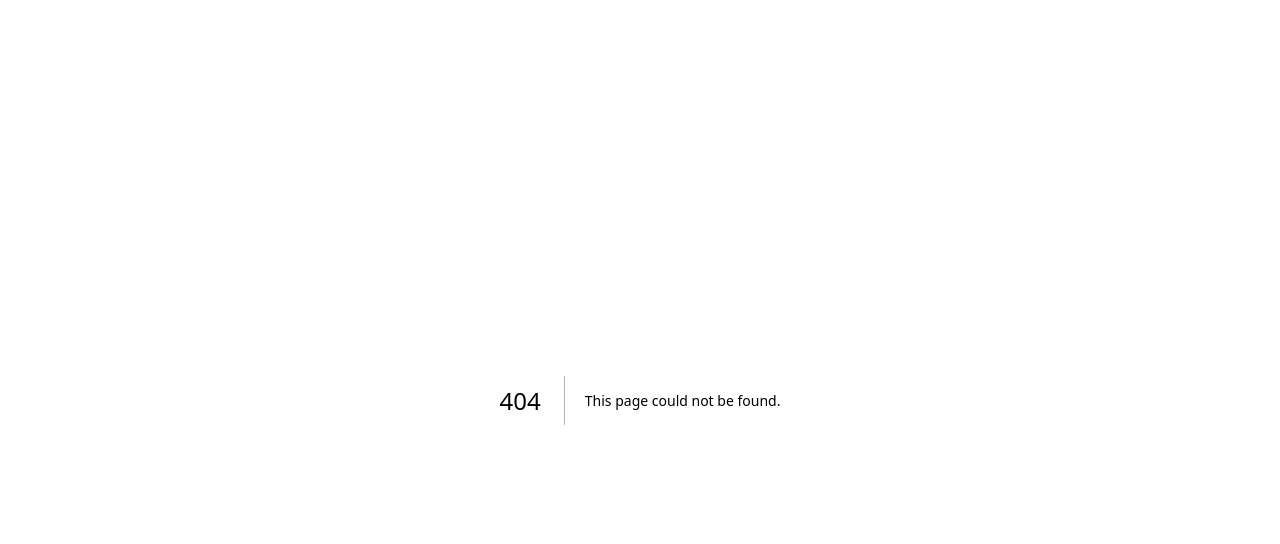
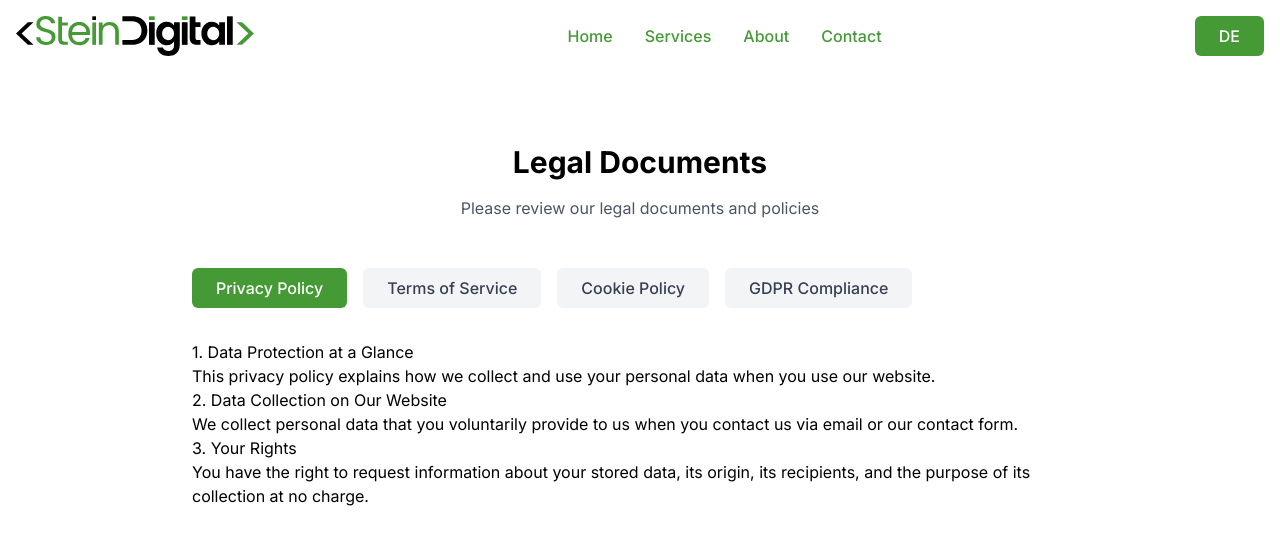
Before and after one commit to Schmurgeli/steindigital, a Next.js app: page /legal in a window 1280 px wide. Before the commit this address had no page. Shown: the top 544 px of the page. Built offline with nearby package versions, Linux system fonts and the light colour scheme.

Commit message:
add legal terms

```diff
--- a/app/layout.tsx
+++ b/app/layout.tsx
@@ -3,6 +3,7 @@ import type { Metadata } from "next";
 import { Inter } from "next/font/google";
 import "./globals.css";
 import { LanguageProvider } from "@/components/language-provider";
+import Navbar from "@/components/navbar";
 
 const inter = Inter({ subsets: ["latin"] });
 
@@ -20,7 +21,10 @@ export default function RootLayout({
   return (
     <html lang="en">
       <body className={inter.className}>
-        <LanguageProvider>{children}</LanguageProvider>
+        <LanguageProvider>
+          <Navbar />
+          {children}
+        </LanguageProvider>
       </body>
     </html>
   );
--- /dev/null
+++ b/app/legal/page.tsx
@@ -0,0 +1,5 @@
+import Legal from "@/components/legal";
+
+export default function LegalPage() {
+  return <Legal />;
+}
--- a/components/contact.tsx
+++ b/components/contact.tsx
@@ -7,7 +7,7 @@ export default function Contact() {
   const { t } = useLanguage();
 
   return (
-    <section id="contact" className="py-20 bg-gray-50">
+    <section id="contact" className="py-20 bg-white">
       <div className="container mx-auto px-4">
         <div className="grid grid-cols-1 md:grid-cols-2 gap-12 items-start">
           {/* Get in Touch Section */}
@@ -19,7 +19,7 @@ export default function Contact() {
           {/* Contact Information */}
           <div className="space-y-8">
             <div className="flex items-start">
-              <Mail className="h-6 w-6 text-green-500 mr-3 flex-shrink-0 mt-0.5" />
+              <Mail className="h-6 w-6 text-[#459a35] mr-3 flex-shrink-0 mt-0.5" />
               <div>
                 <p className="font-medium">{t("contact.email")}</p>
                 <p className="text-gray-600">info@steindigital.com</p>
@@ -27,7 +27,7 @@ export default function Contact() {
             </div>
 
             <div className="flex items-start">
-              <Phone className="h-6 w-6 text-green-500 mr-3 flex-shrink-0 mt-0.5" />
+              <Phone className="h-6 w-6 text-[#459a35] mr-3 flex-shrink-0 mt-0.5" />
               <div>
                 <p className="font-medium">{t("contact.phone")}</p>
                 <p className="text-gray-600">+49 (0) 123 456 789</p>
@@ -35,7 +35,7 @@ export default function Contact() {
             </div>
 
             <div className="flex items-start">
-              <MapPin className="h-6 w-6 text-green-500 mr-3 flex-shrink-0 mt-0.5" />
+              <MapPin className="h-6 w-6 text-[#459a35] mr-3 flex-shrink-0 mt-0.5" />
               <div>
                 <p className="font-medium">{t("contact.address")}</p>
                 <p className="text-gray-600">Musterstraße 123, 12345 Berlin, Deutschland</p>
--- a/components/features.tsx
+++ b/components/features.tsx
@@ -7,7 +7,7 @@ export default function Features() {
   const { t } = useLanguage();
 
   return (
-    <section className="py-20 bg-white">
+    <section id="features" className="py-20 bg-white">
       <div className="container mx-auto px-4">
         <div className="text-center mb-16">
           <h2 className="text-3xl md:text-4xl font-bold mb-4">{t("features.title")}</h2>
@@ -15,33 +15,33 @@ export default function Features() {
         </div>
 
         <div className="grid grid-cols-1 md:grid-cols-2 lg:grid-cols-4 gap-8">
-          <div className="bg-gray-50 p-6 rounded-lg">
+          <div className="bg-green-50 p-6 rounded-lg">
             <div className="flex items-center mb-4">
-              <CheckCircle className="h-6 w-6 text-green-500 mr-2" />
+              <CheckCircle className="h-6 w-6 text-[#459a35] mr-2" />
               <h3 className="text-xl font-semibold">{t("features.innovation")}</h3>
             </div>
             <p className="text-gray-600">{t("features.innovation.desc")}</p>
           </div>
 
-          <div className="bg-gray-50 p-6 rounded-lg">
+          <div className="bg-green-50 p-6 rounded-lg">
             <div className="flex items-center mb-4">
-              <CheckCircle className="h-6 w-6 text-green-500 mr-2" />
+              <CheckCircle className="h-6 w-6 text-[#459a35] mr-2" />
               <h3 className="text-xl font-semibold">{t("features.expertise")}</h3>
             </div>
             <p className="text-gray-600">{t("features.expertise.desc")}</p>
           </div>
 
-          <div className="bg-gray-50 p-6 rounded-lg">
+          <div className="bg-green-50 p-6 rounded-lg">
             <div className="flex items-center mb-4">
-              <CheckCircle className="h-6 w-6 text-green-500 mr-2" />
+              <CheckCircle className="h-6 w-6 text-[#459a35] mr-2" />
               <h3 className="text-xl font-semibold">{t("features.support")}</h3>
             </div>
             <p className="text-gray-600">{t("features.support.desc")}</p>
           </div>
 
-          <div className="bg-gray-50 p-6 rounded-lg">
+          <div className="bg-green-50 p-6 rounded-lg">
             <div className="flex items-center mb-4">
-              <CheckCircle className="h-6 w-6 text-green-500 mr-2" />
+              <CheckCircle className="h-6 w-6 text-[#459a35] mr-2" />
               <h3 className="text-xl font-semibold">{t("features.quality")}</h3>
             </div>
             <p className="text-gray-600">{t("features.quality.desc")}</p>
--- a/components/footer.tsx
+++ b/components/footer.tsx
@@ -8,7 +8,7 @@ export default function Footer() {
   const { t } = useLanguage();
 
   return (
-    <footer className="bg-gray-900 text-white">
+    <footer className="bg-green-900 text-white">
       <div className="container mx-auto px-4 py-12">
         <div className="grid grid-cols-1 md:grid-cols-3 md:gap-48 gap-8">
           <div className="md:col-span-1">
@@ -59,22 +59,22 @@ export default function Footer() {
             <h3 className="text-lg font-semibold mb-4">{t("footer.legal")}</h3>
             <ul className="space-y-2">
               <li>
-                <Link href="#" className="text-gray-400 hover:text-green-400 transition-colors">
+                <Link href="/legal?doc=privacy" className="text-gray-400 hover:text-green-400 transition-colors">
                   {t("footer.privacy")}
                 </Link>
               </li>
               <li>
-                <Link href="#" className="text-gray-400 hover:text-green-400 transition-colors">
+                <Link href="/legal?doc=terms" className="text-gray-400 hover:text-green-400 transition-colors">
                   {t("footer.terms")}
                 </Link>
               </li>
               <li>
-                <Link href="#" className="text-gray-400 hover:text-green-400 transition-colors">
+                <Link href="/legal?doc=cookies" className="text-gray-400 hover:text-green-400 transition-colors">
                   {t("footer.cookies")}
                 </Link>
               </li>
               <li>
-                <Link href="#" className="text-gray-400 hover:text-green-400 transition-colors">
+                <Link href="/legal?doc=gdpr" className="text-gray-400 hover:text-green-400 transition-colors">
                   {t("footer.gdpr")}
                 </Link>
               </li>
--- a/components/hero.tsx
+++ b/components/hero.tsx
@@ -30,7 +30,7 @@ export default function Hero() {
           <div className="flex flex-col sm:flex-row gap-4">
             <Link
               href="#services"
-              className="bg-green-500 hover:bg-green-600 text-white px-8 py-3 rounded-md font-medium transition-colors inline-flex items-center justify-center"
+              className="bg-[#459a35] hover:bg-green-600 text-white px-8 py-3 rounded-md font-medium transition-colors inline-flex items-center justify-center"
               scroll={true}
             >
               Our Services
--- a/components/language-provider.tsx
+++ b/components/language-provider.tsx
@@ -68,6 +68,10 @@ interface TranslationKeys {
   "contact.error": string;
   "contact.required": string;
   "contact.invalid_email": string;
+
+  // Legal
+  "legal.title": string;
+  "legal.subtitle": string;
 }
 
 interface LanguageContextType {
@@ -133,8 +137,8 @@ const translations: Record<Language, TranslationKeys> = {
     // Contact
     "contact.title": "Get in Touch",
     "contact.subtitle": "Let's discuss how we can help your business grow",
-    "contact.name": "Your Name",
-    "contact.email": "Your Email",
+    "contact.name": "Name",
+    "contact.email": "Email",
     "contact.phone": "Phone",
     "contact.address": "Address",
     "contact.subject": "Subject",
@@ -144,6 +148,10 @@ const translations: Record<Language, TranslationKeys> = {
     "contact.error": "Error sending message. Please try again.",
     "contact.required": "This field is required",
     "contact.invalid_email": "Please enter a valid email address",
+
+    // Legal
+    "legal.title": "Legal Documents",
+    "legal.subtitle": "Please review our legal documents and policies",
   },
   de: {
     // Navbar
@@ -200,7 +208,7 @@ const translations: Record<Language, TranslationKeys> = {
     "contact.title": "Kontaktieren Sie uns",
     "contact.subtitle": "Lassen Sie uns besprechen, wie wir Ihr Unternehmen unterstützen können",
     "contact.name": "Ihr Name",
-    "contact.email": "Ihre E-Mail",
+    "contact.email": "E-Mail",
     "contact.phone": "Telefon",
     "contact.address": "Adresse",
     "contact.subject": "Betreff",
@@ -210,6 +218,10 @@ const translations: Record<Language, TranslationKeys> = {
     "contact.error": "Fehler beim Senden der Nachricht. Bitte versuchen Sie es erneut.",
     "contact.required": "Dieses Feld ist erforderlich",
     "contact.invalid_email": "Bitte geben Sie eine gültige E-Mail-Adresse ein",
+
+    // Legal
+    "legal.title": "Rechtliche Dokumente",
+    "legal.subtitle": "Bitte lesen Sie unsere rechtlichen Dokumente und Richtlinien",
   },
 };
 
--- /dev/null
+++ b/components/legal.tsx
@@ -0,0 +1,182 @@
+"use client";
+
+import { useState, useEffect } from "react";
+import { useLanguage } from "./language-provider";
+import { useSearchParams } from "next/navigation";
+
+type LegalDocumentType = "privacy" | "terms" | "cookies" | "gdpr";
+
+interface LegalDocument {
+  title: string;
+  content: string;
+}
+
+interface LegalDocuments {
+  [key: string]: {
+    en: LegalDocument;
+    de: LegalDocument;
+  };
+}
+
+export default function Legal() {
+  const { t, language } = useLanguage();
+  const searchParams = useSearchParams();
+  const [activeTab, setActiveTab] = useState<LegalDocumentType>("privacy");
+
+  useEffect(() => {
+    const doc = searchParams.get("doc");
+    if (doc && ["privacy", "terms", "cookies", "gdpr"].includes(doc)) {
+      setActiveTab(doc as LegalDocumentType);
+    }
+  }, [searchParams]);
+
+  const legalDocuments: LegalDocuments = {
+    privacy: {
+      en: {
+        title: "Privacy Policy",
+        content: `
+          <h2>1. Data Protection at a Glance</h2>
+          <p>This privacy policy explains how we collect and use your personal data when you use our website.</p>
+
+          <h2>2. Data Collection on Our Website</h2>
+          <p>We collect personal data that you voluntarily provide to us when you contact us via email or our contact form.</p>
+
+          <h2>3. Your Rights</h2>
+          <p>You have the right to request information about your stored data, its origin, its recipients, and the purpose of its collection at no charge.</p>
+        `,
+      },
+      de: {
+        title: "Datenschutzerklärung",
+        content: `
+          <h2>1. Datenschutz auf einen Blick</h2>
+          <p>Diese Datenschutzerklärung erläutert, wie wir Ihre personenbezogenen Daten erheben und verwenden, wenn Sie unsere Website nutzen.</p>
+
+          <h2>2. Datenerhebung auf unserer Website</h2>
+          <p>Wir erheben personenbezogene Daten, die Sie uns freiwillig mitteilen, wenn Sie uns per E-Mail oder über unser Kontaktformular kontaktieren.</p>
+
+          <h2>3. Ihre Rechte</h2>
+          <p>Sie haben das Recht, unentgeltlich Auskunft über Ihre gespeicherten Daten, deren Herkunft, deren Empfänger und den Zweck der Datenerhebung zu verlangen.</p>
+        `,
+      },
+    },
+    terms: {
+      en: {
+        title: "Terms of Service",
+        content: `
+          <h2>1. General Terms</h2>
+          <p>By accessing and using our website, you accept and agree to be bound by these Terms of Service.</p>
+
+          <h2>2. Services</h2>
+          <p>We provide digital solutions and consulting services as described on our website.</p>
+
+          <h2>3. Intellectual Property</h2>
+          <p>All content on this website is protected by copyright and other intellectual property rights.</p>
+        `,
+      },
+      de: {
+        title: "Nutzungsbedingungen",
+        content: `
+          <h2>1. Allgemeine Bedingungen</h2>
+          <p>Durch den Zugriff auf und die Nutzung unserer Website akzeptieren Sie diese Nutzungsbedingungen und erklären sich mit ihnen einverstanden.</p>
+
+          <h2>2. Dienstleistungen</h2>
+          <p>Wir bieten digitale Lösungen und Beratungsdienstleistungen an, wie auf unserer Website beschrieben.</p>
+
+          <h2>3. Geistiges Eigentum</h2>
+          <p>Alle Inhalte dieser Website sind durch Urheberrecht und andere geistige Eigentumsrechte geschützt.</p>
+        `,
+      },
+    },
+    cookies: {
+      en: {
+        title: "Cookie Policy",
+        content: `
+          <h2>1. What are Cookies?</h2>
+          <p>Cookies are small text files that are stored on your device when you visit our website.</p>
+
+          <h2>2. How We Use Cookies</h2>
+          <p>We use cookies to improve your browsing experience and analyze website traffic.</p>
+
+          <h2>3. Cookie Management</h2>
+          <p>You can control and/or delete cookies as you wish through your browser settings.</p>
+        `,
+      },
+      de: {
+        title: "Cookie-Richtlinie",
+        content: `
+          <h2>1. Was sind Cookies?</h2>
+          <p>Cookies sind kleine Textdateien, die auf Ihrem Gerät gespeichert werden, wenn Sie unsere Website besuchen.</p>
+
+          <h2>2. Wie wir Cookies verwenden</h2>
+          <p>Wir verwenden Cookies, um Ihr Surferlebnis zu verbessern und den Website-Verkehr zu analysieren.</p>
+
+          <h2>3. Cookie-Verwaltung</h2>
+          <p>Sie können Cookies über Ihre Browsereinstellungen nach Belieben steuern und/oder löschen.</p>
+        `,
+      },
+    },
+    gdpr: {
+      en: {
+        title: "GDPR Compliance",
+        content: `
+          <h2>1. GDPR Overview</h2>
+          <p>We are committed to complying with the General Data Protection Regulation (GDPR).</p>
+
+          <h2>2. Data Processing</h2>
+          <p>We process personal data in accordance with GDPR requirements and maintain appropriate security measures.</p>
+
+          <h2>3. Data Subject Rights</h2>
+          <p>Under GDPR, you have rights including access, rectification, erasure, and data portability.</p>
+        `,
+      },
+      de: {
+        title: "DSGVO-Konformität",
+        content: `
+          <h2>1. DSGVO-Überblick</h2>
+          <p>Wir sind bestrebt, die Datenschutz-Grundverordnung (DSGVO) einzuhalten.</p>
+
+          <h2>2. Datenverarbeitung</h2>
+          <p>Wir verarbeiten personenbezogene Daten gemäß den DSGVO-Anforderungen und halten angemessene Sicherheitsmaßnahmen ein.</p>
+
+          <h2>3. Betroffenenrechte</h2>
+          <p>Gemäß der DSGVO haben Sie Rechte einschließlich Auskunft, Berichtigung, Löschung und Datenübertragbarkeit.</p>
+        `,
+      },
+    },
+  };
+
+  return (
+    <section className="py-20 bg-white">
+      <div className="container mx-auto px-4 py-16">
+        <div className="text-center mb-12">
+          <h2 className="text-3xl font-bold mb-4">{t("legal.title")}</h2>
+          <p className="text-gray-600 dark:text-gray-400">{t("legal.subtitle")}</p>
+        </div>
+
+        <div className="max-w-4xl mx-auto">
+          <div className="flex flex-wrap gap-4 mb-8">
+            {Object.keys(legalDocuments).map((key) => (
+              <button
+                key={key}
+                onClick={() => setActiveTab(key as LegalDocumentType)}
+                className={`px-6 py-2 rounded-md font-medium transition-colors ${
+                  activeTab === key ? "bg-[#459a35] text-white" : "bg-gray-100 text-gray-700 hover:bg-gray-200"
+                }`}
+              >
+                {legalDocuments[key][language].title}
+              </button>
+            ))}
+          </div>
+
+          <div className="prose max-w-none">
+            <div
+              dangerouslySetInnerHTML={{
+                __html: legalDocuments[activeTab][language].content,
+              }}
+            />
+          </div>
+        </div>
+      </div>
+    </section>
+  );
+}
--- a/components/navbar.tsx
+++ b/components/navbar.tsx
@@ -31,7 +31,7 @@ export default function Navbar() {
   };
 
   return (
-    <header className="fixed w-full bg-white/90 backdrop-blur-sm z-50 shadow-sm">
+    <header className="fixed w-full bg-transparent backdrop-blur-md z-50">
       <div className="container mx-auto px-4 py-4 flex justify-between items-center">
         <Link href="/" className="flex items-center">
           <Image
@@ -45,20 +45,20 @@ export default function Navbar() {
 
         {/* Desktop Navigation */}
         <nav className="hidden md:flex space-x-8">
-          <Link href="/" className="text-gray-900 hover:text-green-500 font-medium transition-colors">
+          <Link href="/" className="text-[#459a35] hover:text-green-500 font-medium transition-colors">
             {t("nav.home")}
           </Link>
           <a
-            href="#services"
-            onClick={(e) => handleScroll(e, "#services")}
-            className="text-gray-900 hover:text-green-500 font-medium transition-colors cursor-pointer"
+            href="#features"
+            onClick={(e) => handleScroll(e, "#features")}
+            className="text-[#459a35] hover:text-green-500 font-medium transition-colors cursor-pointer"
           >
             {t("nav.services")}
           </a>
           <a
             href="#about"
             onClick={(e) => handleScroll(e, "#about")}
-            className="text-gray-900 hover:text-green-500 font-medium transition-colors cursor-pointer"
+            className="text-[#459a35] hover:text-green-500 font-medium transition-colors cursor-pointer"
           >
             {t("nav.about")}
           </a>
@@ -66,7 +66,7 @@ export default function Navbar() {
           <a
             href="#contact"
             onClick={(e) => handleScroll(e, "#contact")}
-            className="text-gray-900 hover:text-green-500 font-medium transition-colors cursor-pointer"
+            className="text-[#459a35] hover:text-green-500 font-medium transition-colors cursor-pointer"
           >
             {t("nav.contact")}
           </a>
@@ -75,7 +75,7 @@ export default function Navbar() {
         <div className="hidden md:block">
           <button
             onClick={toggleLanguage}
-            className="bg-green-500 hover:bg-green-600 text-white px-6 py-2 rounded-md font-medium transition-colors cursor-pointer"
+            className="bg-[#459a35] hover:bg-green-600 text-white px-6 py-2 rounded-md font-medium transition-colors cursor-pointer"
           >
             {t("nav.language")}
           </button>
@@ -99,16 +99,16 @@ export default function Navbar() {
               {t("nav.home")}
             </Link>
             <a
-              href="#services"
-              onClick={(e) => handleScroll(e, "#services")}
-              className="text-gray-900 hover:text-green-500 font-medium transition-colors cursor-pointer"
+              href="#features"
+              onClick={(e) => handleScroll(e, "#features")}
+              className="text-gray-900 hover:text-green-600 font-medium transition-colors cursor-pointer"
             >
               {t("nav.services")}
             </a>
             <a
               href="#about"
               onClick={(e) => handleScroll(e, "#about")}
-              className="text-gray-900 hover:text-green-500 font-medium transition-colors cursor-pointer"
+              className="text-gray-900 hover:text-green-600 font-medium transition-colors cursor-pointer"
             >
               {t("nav.about")}
             </a>
@@ -116,13 +116,13 @@ export default function Navbar() {
             <a
               href="#contact"
               onClick={(e) => handleScroll(e, "#contact")}
-              className="text-gray-900 hover:text-green-500 font-medium transition-colors cursor-pointer"
+              className="text-gray-900 hover:text-green-600 font-medium transition-colors cursor-pointer"
             >
               {t("nav.contact")}
             </a>
             <button
               onClick={toggleLanguage}
-              className="bg-green-500 hover:bg-green-600 text-white px-6 py-2 rounded-md font-medium transition-colors cursor-pointer inline-block w-fit"
+              className="bg-[#459a35] hover:bg-green-600 text-white px-6 py-2 rounded-md font-medium transition-colors cursor-pointer inline-block w-fit"
             >
               {t("nav.language")}
             </button>
--- a/components/services.tsx
+++ b/components/services.tsx
@@ -8,7 +8,7 @@ export default function Services() {
   const { t } = useLanguage();
 
   return (
-    <section id="about" className="py-20 bg-gray-50">
+    <section id="about" className="py-20 bg-green-50">
       <div className="container mx-auto px-4">
         <div className="grid grid-cols-1 lg:grid-cols-2 gap-12 items-center">
           <div>
@@ -17,19 +17,19 @@ export default function Services() {
 
             <div className="space-y-4">
               <div className="flex items-start">
-                <CheckCircle className="h-6 w-6 text-green-500 mr-3 flex-shrink-0 mt-0.5" />
+                <CheckCircle className="h-6 w-6 text-[#459a35] mr-3 flex-shrink-0 mt-0.5" />
                 <p className="text-gray-700">Custom web and mobile application development</p>
               </div>
               <div className="flex items-start">
-                <CheckCircle className="h-6 w-6 text-green-500 mr-3 flex-shrink-0 mt-0.5" />
+                <CheckCircle className="h-6 w-6 text-[#459a35] mr-3 flex-shrink-0 mt-0.5" />
                 <p className="text-gray-700">Digital strategy and consulting services</p>
               </div>
               <div className="flex items-start">
-                <CheckCircle className="h-6 w-6 text-green-500 mr-3 flex-shrink-0 mt-0.5" />
+                <CheckCircle className="h-6 w-6 text-[#459a35] mr-3 flex-shrink-0 mt-0.5" />
                 <p className="text-gray-700">Data analytics and business intelligence solutions</p>
               </div>
               <div className="flex items-start">
-                <CheckCircle className="h-6 w-6 text-green-500 mr-3 flex-shrink-0 mt-0.5" />
+                <CheckCircle className="h-6 w-6 text-[#459a35] mr-3 flex-shrink-0 mt-0.5" />
                 <p className="text-gray-700">Cloud infrastructure and DevOps services</p>
               </div>
             </div>
```
